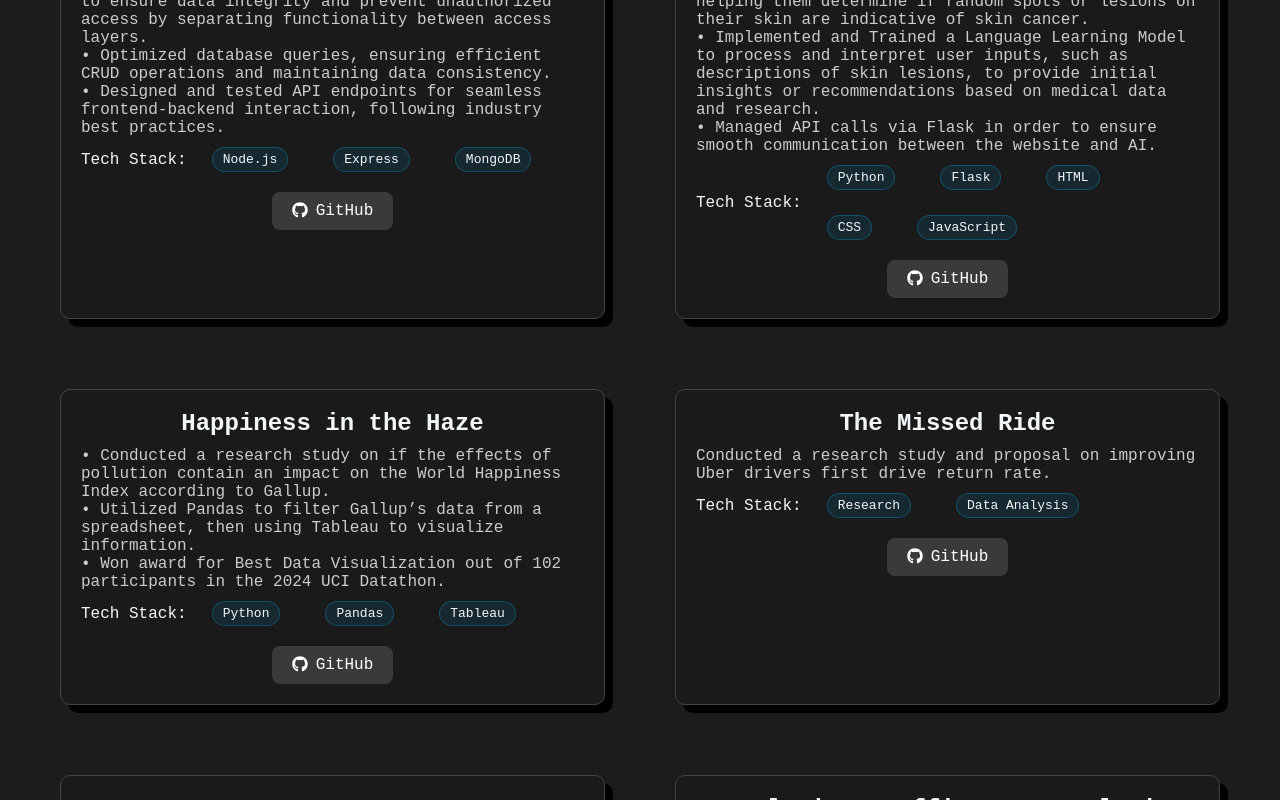
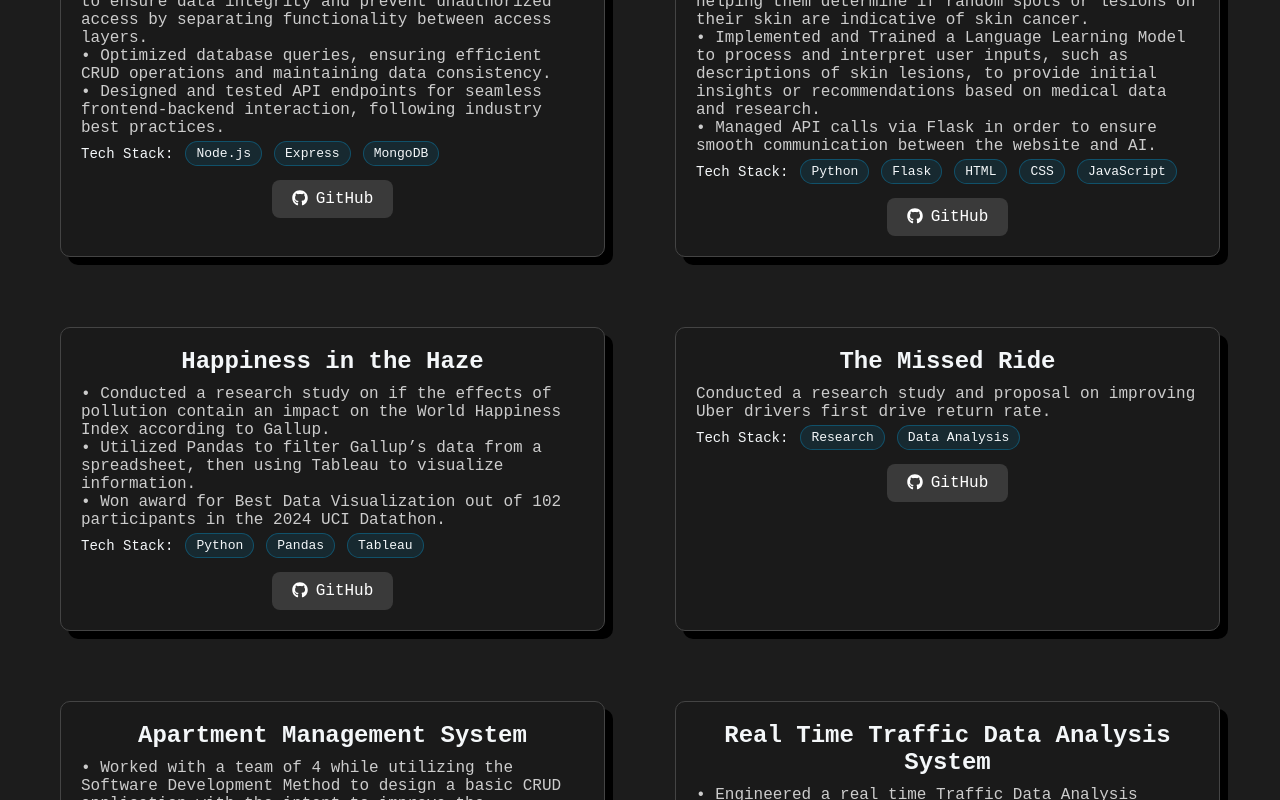
Before and after one commit to aldriechV/Portfolio, a React (Vite) app: page / in a window 1280 px wide. Shown: the part 980-1780 px from the top of the page. Built offline with nearby package versions, Linux system fonts and the light colour scheme.

Commit message:
adding image

```diff
--- a/src/components/ProjectCards/Card.css
+++ b/src/components/ProjectCards/Card.css
@@ -62,18 +62,25 @@
   display: flex;
   align-items: center;
   flex-wrap: wrap;
-  gap: 5px;
+  gap: 8px;
+}
+
+.card-stack-label {
+  color: var(--muted);   /* use #cccccc if you don't have the variable */
+  font-size: 14px;
 }
 
 .card-tags {
   display: flex;
   flex-wrap: wrap;
-  gap: 5px;
+  flex: none;
+  gap: 4px;
   list-style-type: none;
 }
 
 .card-tag {
   padding: 4px 10px;
+  margin: 4px;
   font-size: 13px;
   color: var(--accent);
   background: rgba(0, 171, 240, 0.1);
```
Also changed, not shown: 1 other file (tests, documents, lock files or other folders).
